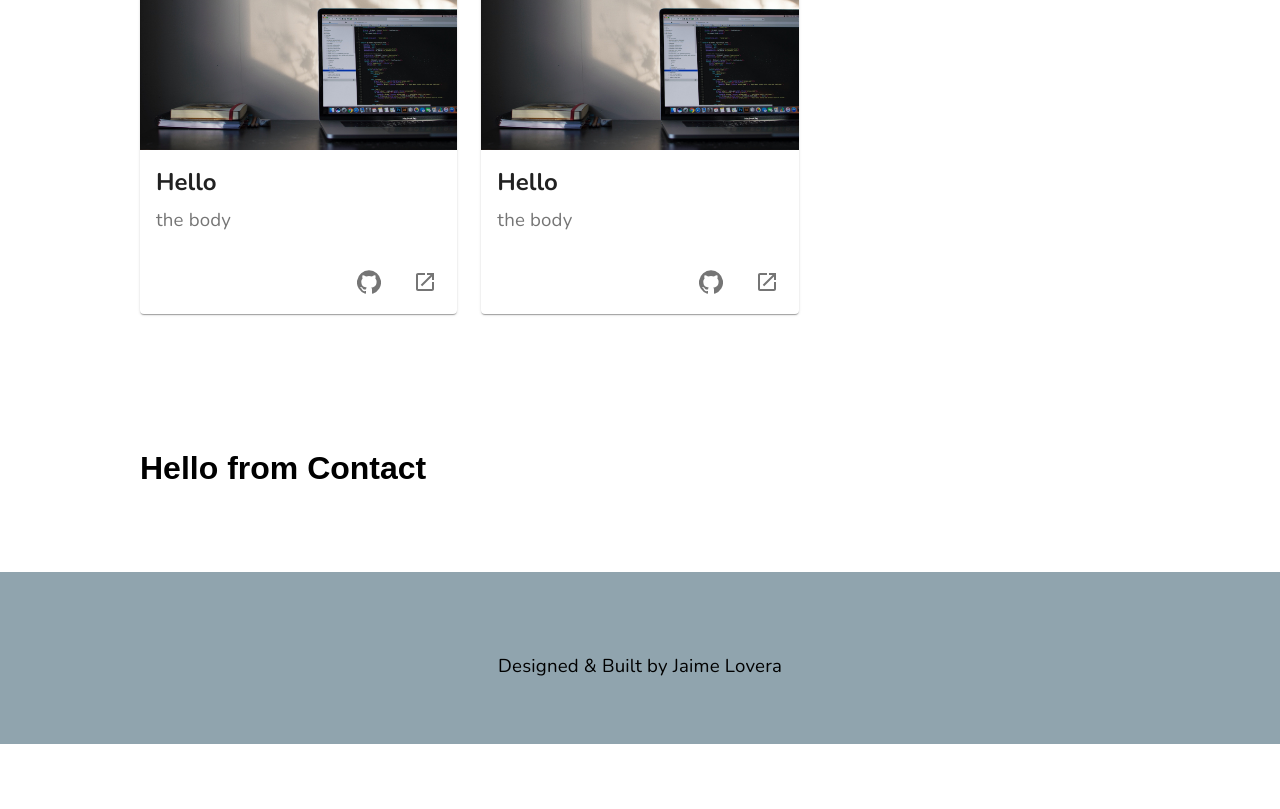
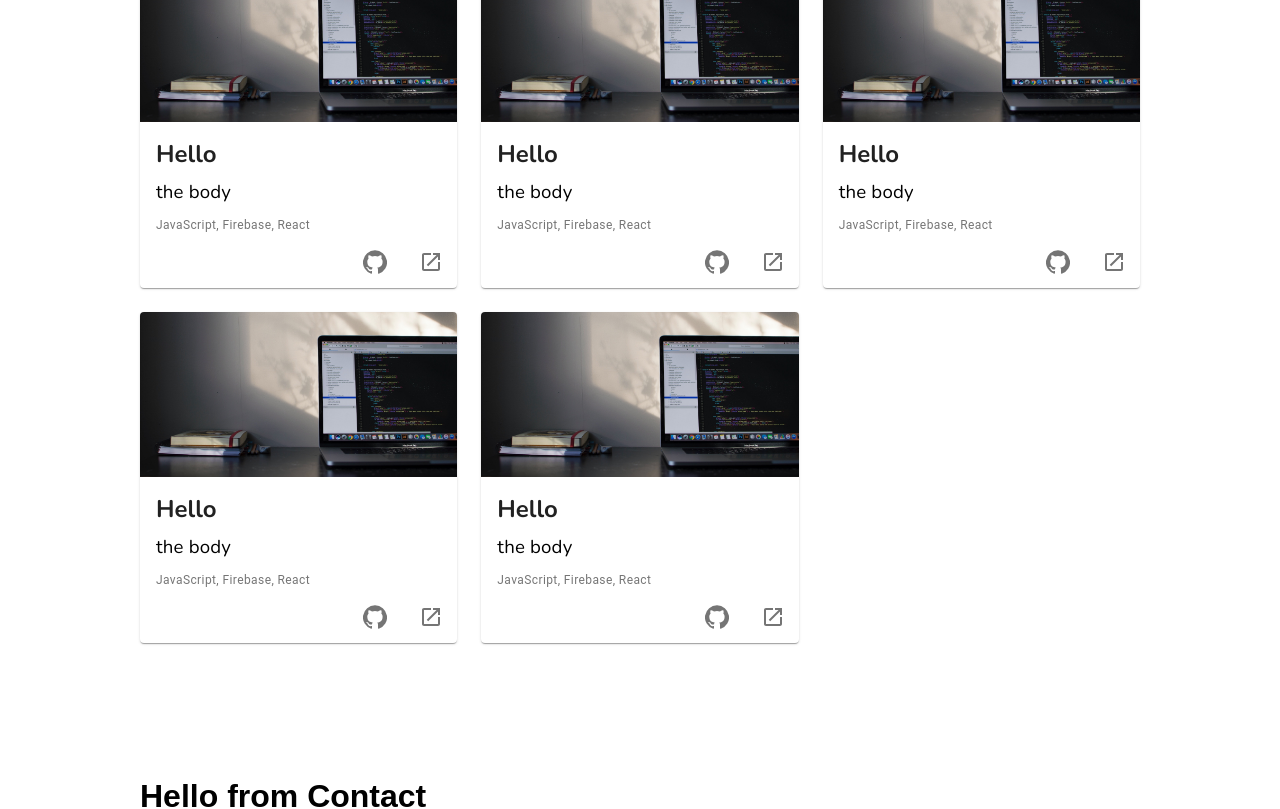
Before and after one commit to jaimelovera/online-portfolio-v3, a React (Create React App) app: page / in a window 1280 px wide. Shown: the part 2080-2889 px from the top of the page. Before the commit the page ends 2824 px from the top, so only its background shows below. Built offline with nearby package versions, Linux system fonts and the light colour scheme.

Commit message:
added animation and modal to project cards

```diff
--- a/src/components/sections/footer/Footer.js
+++ b/src/components/sections/footer/Footer.js
@@ -26,7 +26,7 @@ const styles = (theme) => ({
     },
   },
   footerByLink: {
-    marginTop: 30,
+    marginTop: 20,
     "&:hover": {
       borderBottom: "1px solid #000",
     },
--- a/src/components/sections/projects/ProjectCardGridItem.js
+++ b/src/components/sections/projects/ProjectCardGridItem.js
@@ -12,19 +12,26 @@ import CardContent from "@material-ui/core/CardContent";
 import CardMedia from "@material-ui/core/CardMedia";
 import IconButton from "@material-ui/core/IconButton";
 import Tooltip from "@material-ui/core/Tooltip";
-import Button from "@material-ui/core/Button";
 import Dialog from "@material-ui/core/Dialog";
-import MuiDialogTitle from "@material-ui/core/DialogTitle";
-import MuiDialogContent from "@material-ui/core/DialogContent";
-import MuiDialogActions from "@material-ui/core/DialogActions";
+import DialogTitle from "@material-ui/core/DialogTitle";
+import DialogContent from "@material-ui/core/DialogContent";
+import DialogActions from "@material-ui/core/DialogActions";
 import CloseIcon from "@material-ui/icons/Close";
+import Slide from "@material-ui/core/Slide";
 
 // Icons
 import GitHubIcon from "@material-ui/icons/GitHub";
 import LaunchIcon from "@material-ui/icons/Launch";
 
 const styles = (theme) => ({
-  card: {},
+  card: {
+    position: "relative",
+    top: 0,
+    transition: "top linear 0.1s",
+    "&:hover": {
+      top: -8,
+    },
+  },
   root: {
     margin: 0,
     padding: theme.spacing(2),
@@ -33,12 +40,29 @@ const styles = (theme) => ({
     position: "absolute",
     right: theme.spacing(1),
     top: theme.spacing(1),
-    color: theme.palette.grey[500],
+    color: theme.palette.info,
+  },
+  dialogImg: {
+    width: "100%",
+    height: "auto",
   },
 });
 
+const Transition = React.forwardRef(function Transition(props, ref) {
+  return <Slide direction="up" ref={ref} {...props} />;
+});
+
 function ProjectCard(props) {
-  const { classes, image, title, body, visitLink, gitHubLink } = props;
+  const {
+    classes,
+    image,
+    gif,
+    title,
+    body,
+    technologies,
+    visitLink,
+    gitHubLink,
+  } = props;
   const [open, setOpen] = React.useState(false);
 
   const handleClickOpen = () => {
@@ -51,16 +75,16 @@ function ProjectCard(props) {
   const visitLinks = (gitHubLink, visitLink) => {
     return (
       <Fragment>
+        <Tooltip title="GitHub" placement="top" arrow>
           <IconButton href={gitHubLink} target="_blank">
-          <Tooltip title="GitHub" placement="top" arrow>
-            <GitHubIcon />
+            <GitHubIcon color="info" />
+          </IconButton>
         </Tooltip>
+        <Tooltip title="Visit" placement="top" arrow>
+          <IconButton href={visitLink} target="_blank">
+            <LaunchIcon color="info" />
           </IconButton>
-        <IconButton href={visitLink} target="_blank">
-          <Tooltip title="Visit" placement="top" arrow>
-            <LaunchIcon />
         </Tooltip>
-        </IconButton>
       </Fragment>
     );
   };
@@ -68,41 +92,50 @@ function ProjectCard(props) {
   return (
     <Grid item xs={12} sm={6} md={4}>
       <Card className={classes.card}>
+        <Tooltip title="View a quick demo!" placement="top" arrow>
           <CardActionArea onClick={handleClickOpen}>
             <CardMedia component="img" image={image} alt={title} />
-          <CardContent>
+            <CardContent style={{ paddingBottom: 0 }}>
               <Typography gutterBottom variant="h5">
                 {title}
               </Typography>
-            <Typography variant="body1" color="textSecondary">
+              <Typography variant="body1" color="secondary">
                 {body}
               </Typography>
+              <div style={{ paddingTop: 10 }}>
+                <Typography variant="caption" color="textSecondary">
+                  {technologies}
+                </Typography>
+              </div>
             </CardContent>
           </CardActionArea>
+        </Tooltip>
         <Grid container direction="row" justify="flex-end" alignItems="center">
-          <CardActions>{visitLinks(gitHubLink, visitLink)}</CardActions>
+          <CardActions style={{ padding: 2 }}>
+            {visitLinks(gitHubLink, visitLink)}
+          </CardActions>
         </Grid>
       </Card>
 
       <Dialog
         onClose={handleClose}
-        aria-labelledby="customized-dialog-title"
         open={open}
+        TransitionComponent={Transition}
       >
-        <MuiDialogTitle disableTypography>
-          <Typography variant="h6">{title}</Typography>
+        <DialogTitle disableTypography>
+          <Typography variant="h6">{title} - Demo</Typography>
           <IconButton className={classes.closeButton} onClick={handleClose}>
             <CloseIcon />
           </IconButton>
-        </MuiDialogTitle>
-        <MuiDialogContent dividers>
-          <Typography gutterBottom>
-            Cras mattis consectetur purus sit amet fermentum. Cras justo odio,
-            dapibus ac facilisis in, egestas eget quam. Morbi leo risus, porta
-            ac consectetur ac, vestibulum at eros.
-          </Typography>
-        </MuiDialogContent>
-        <MuiDialogActions>{visitLinks(gitHubLink, visitLink)}</MuiDialogActions>
+        </DialogTitle>
+        <DialogContent dividers>
+          <Grid container>
+            <Grid item>
+              <img src={gif} alt="Project demo" className={classes.dialogImg} />
+            </Grid>
+          </Grid>
+        </DialogContent>
+        <DialogActions>{visitLinks(gitHubLink, visitLink)}</DialogActions>
       </Dialog>
     </Grid>
   );
@@ -110,8 +143,10 @@ function ProjectCard(props) {
 
 ProjectCard.propTypes = {
   image: PropTypes.string.isRequired,
+  gif: PropTypes.string.isRequired,
   title: PropTypes.string.isRequired,
   body: PropTypes.string.isRequired,
+  technologies: PropTypes.string.isRequired,
   visitLink: PropTypes.string.isRequired,
   gitHubLink: PropTypes.string.isRequired,
 };
--- a/src/components/sections/projects/Projects.js
+++ b/src/components/sections/projects/Projects.js
@@ -12,7 +12,7 @@ const styles = (theme) => ({
     paddingTop: 120,
   },
   projectsTitle: {
-    margin: "0 0 50px 0",
+    margin: "0 0 20px 0",
   },
 });
 
@@ -42,36 +42,73 @@ function Projects(props) {
         >
           <ProjectCardGridItem
             image={WebDevImg}
+            gif={WebDevImg}
             title="Hello"
             body="the body"
+            technologies="JavaScript, Firebase, React"
             gitHubLink="/"
             visitLink="/"
           />
           <ProjectCardGridItem
             image={WebDevImg}
+            gif={WebDevImg}
             title="Hello"
             body="the body"
+            technologies="JavaScript, Firebase, React"
             gitHubLink="/"
             visitLink="/"
           />
           <ProjectCardGridItem
             image={WebDevImg}
+            gif={WebDevImg}
             title="Hello"
             body="the body"
+            technologies="JavaScript, Firebase, React"
             gitHubLink="/"
             visitLink="/"
           />
           <ProjectCardGridItem
             image={WebDevImg}
+            gif={WebDevImg}
             title="Hello"
             body="the body"
+            technologies="JavaScript, Firebase, React"
             gitHubLink="/"
             visitLink="/"
           />
           <ProjectCardGridItem
             image={WebDevImg}
+            gif={WebDevImg}
             title="Hello"
             body="the body"
+            technologies="JavaScript, Firebase, React"
+            gitHubLink="/"
+            visitLink="/"
+          />
+          <ProjectCardGridItem
+            image={WebDevImg}
+            gif={WebDevImg}
+            title="Hello"
+            body="the body"
+            technologies="JavaScript, Firebase, React"
+            gitHubLink="/"
+            visitLink="/"
+          />
+          <ProjectCardGridItem
+            image={WebDevImg}
+            gif={WebDevImg}
+            title="Hello"
+            body="the body"
+            technologies="JavaScript, Firebase, React"
+            gitHubLink="/"
+            visitLink="/"
+          />
+          <ProjectCardGridItem
+            image={WebDevImg}
+            gif={WebDevImg}
+            title="Hello"
+            body="the body"
+            technologies="JavaScript, Firebase, React"
             gitHubLink="/"
             visitLink="/"
           />
```
Lines whose indentation alone changed are shown as unchanged.
